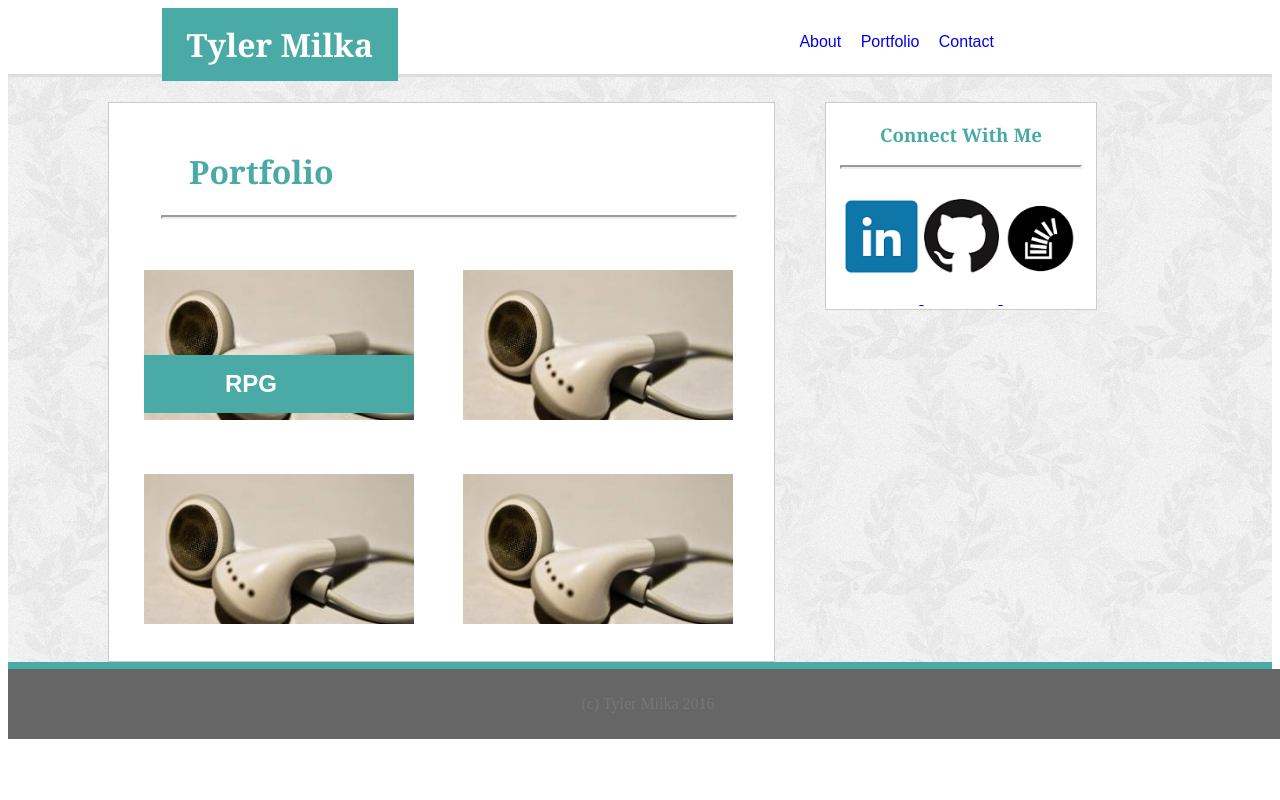
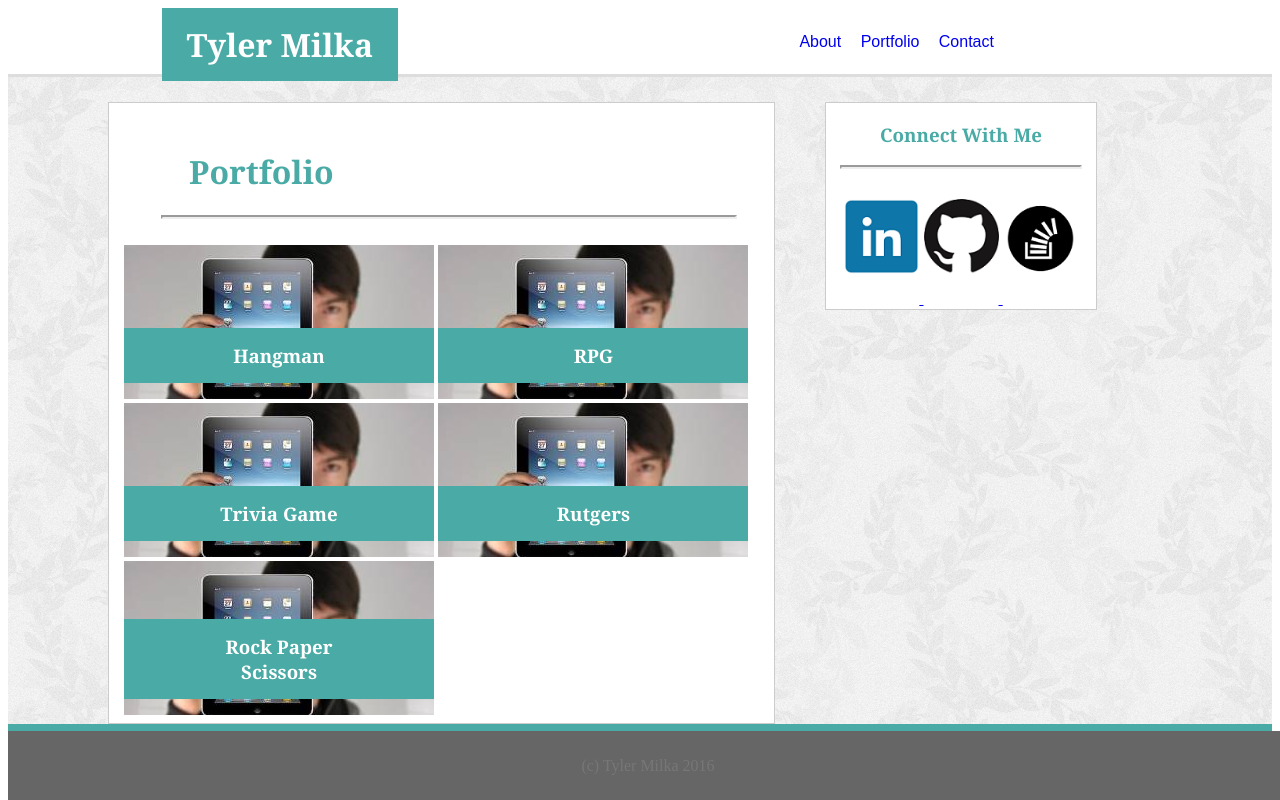
Before and after one commit to TylerMilka/Basic-Portfolio, a PHP site: page /portfolio.html in a window 1280 px wide. Run offline with PHP 8.4, Linux system fonts and the light colour scheme.

Commit message:
final homework adjustments

```diff
--- a/assets/css/style.css
+++ b/assets/css/style.css
@@ -1,13 +1,6 @@
 /* div class=".wrapper" .wrapper keeps body content out of header section */
 
 /*Begin global fonts for all pages */
-
-.pagewrapper {
-
-
-
-
-}
 
 .header{
 	flex-flow: column;
@@ -62,6 +55,12 @@ hr {
 	color: #666666;
 	width: 88%;
 	border-width: 2px;
+
+}
+
+h1,h2,h3 {
+
+	font-family: 'Georgia', Times, Times New Roman, serif;
 
 }
 
@@ -170,77 +169,96 @@ hr {
 
 	}
 
+	.picture1 {
 
-	#pic1 {
-
-		position: absolute;
-		margin: 90px 20px 20px 20px;
+	position: relative;
+	width: 60%;
 
 	}
 
 	#hangman {
-
-		margin-bottom: 200px;
+		position: absolute;
+		text-align: center;
+		width: 150;
+		bottom: 0px;
 		background-color: #4aaaa5;
 		color: white;
-		padding: 15px 80px 15px 81px;
-		border-left: 25px;
-		position: absolute;
+		padding: 15px 80px 15px 80px;
+
 	}
 
+	.picture2 {
 
-	#pic2 {
-
-		position: absolute;
-		margin: 90px 20px 20px 20px;
+		position: relative;
+		width: 75%;
 
 	}
 
 	#rpg {
-
-		margin-bottom: 200px;
+		position: absolute;
+		text-align: center;
+		width: 150;
+		left: 0px;
+		bottom: 0px;
 		background-color: #4aaaa5;
 		color: white;
-		padding: 15px 80px 15px 100px;
-		border-left: 25px;
-		position: absolute;
-	}
+		padding: 15px 80px 15px 80px;
 
 	}
 
-	#picture2 {
+	.picture3 {
 
-		margin-bottom: 200px;
+		position: relative;
+		width: 75%;
+		}
+
+	#triviagame {
+		position: absolute;
+		text-align: center;
+		width: 150;
+		left: 0px;
+		bottom: 0px;
 		background-color: #4aaaa5;
 		color: white;
-		padding: 15px 80px 15px 81px;
-		border-left: 25px;
+		padding: 15px 80px 15px 80px;
+	}
+
+.picture4 {
+
+		position: relative;
+		width: 75%;
+	}
+
+#rutgers{
 		position: absolute;
+		text-align: center;
+		width: 150;
+		left: 0px;
+		bottom: 0px;
+		background-color: #4aaaa5;
+		color: white;
+		padding: 15px 80px 15px 80px;
 	}
 
 
-	#pic3 {
-		margin: 25px 25px 25px 20px;
-		width: 270px;
-		height: 150px;
+.picture5 {
+
+		position: relative;
+		width: 75%;
 	}
 
-	#pic4 {
-		margin: 25px 25px 25px 20px;
-		width: 270px;
-		height: 150px;
-			}
-	#pic5 {
-		margin: 25px 25px 25px 20px;
-		width: 270px;
-		height: 150px;
-		}
+#rock{
 
-	#pic6 {
-		margin: 25px 25px 25px 20px;
-		width: 270px;
-		height: 150px;
-		}
+		position: absolute;
+		text-align: center;
+		width: 150;
+		left: 0px;
+		bottom: 0px;
+		background-color: #4aaaa5;
+		color: white;
+		padding: 15px 80px 15px 80px;
+	}s
+
 
 /* Begin CSS for Contact Form */
 
@@ -265,4 +283,5 @@ hr {
 
 			width: 95%;
 			height: 200px;
+
 	}
--- a/portfolio.html
+++ b/portfolio.html
@@ -33,24 +33,33 @@
 	<hr>
 		<br>
 	 <!-- Where all projects will go -->
-	 		<span id="pic1">
-	 	<h2 id="hangman"> Hangman </h2>
-	 	</span>
 
-		<span id="pic2">
-	 	<h2 id="hangman"> RPG </h2>
-	 	</span>
-
-		<img src="assets/picture2.jpg", id="pic3">
+		<span class="picture1">
+		<img src="assets/hangman.jpg">
+		<h3 id="hangman"> Hangman </h3>
+		</span>
 
 
-		<img src="assets/picture2.jpg", id="pic4">
+		<span class="picture2">
+		<img src="assets/hangman.jpg">
+		<h3 id="rpg"> RPG </h3>
+		</span>
 
 
-		<img src="assets/picture2.jpg", id="pic5">
+		<span class="picture3">
+		<img src="assets/hangman.jpg">
+		<h3 id="triviagame"> Trivia Game </h3>
+		</span>
 
+		<span class="picture4">
+		<img src="assets/hangman.jpg">
+		<h3 id="rutgers"> Rutgers </h3>
+		</span>
 
-		<img src="assets/picture2.jpg", id="pic6">
+		<span class="picture5">
+		<img src="assets/hangman.jpg">
+		<h3 id="rock"> Rock Paper Scissors </h3>
+		</span>
 
 		</span>
 
```
Lines whose indentation alone changed are shown as unchanged.
